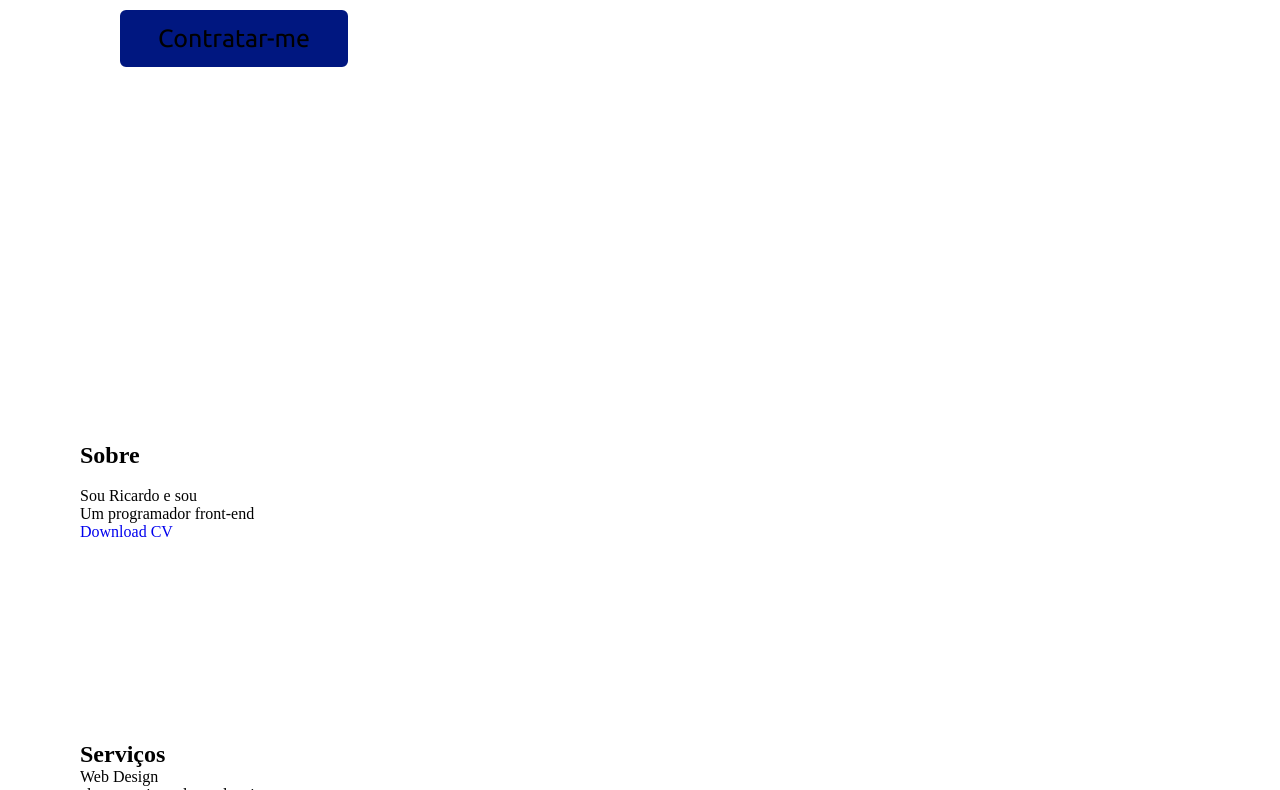
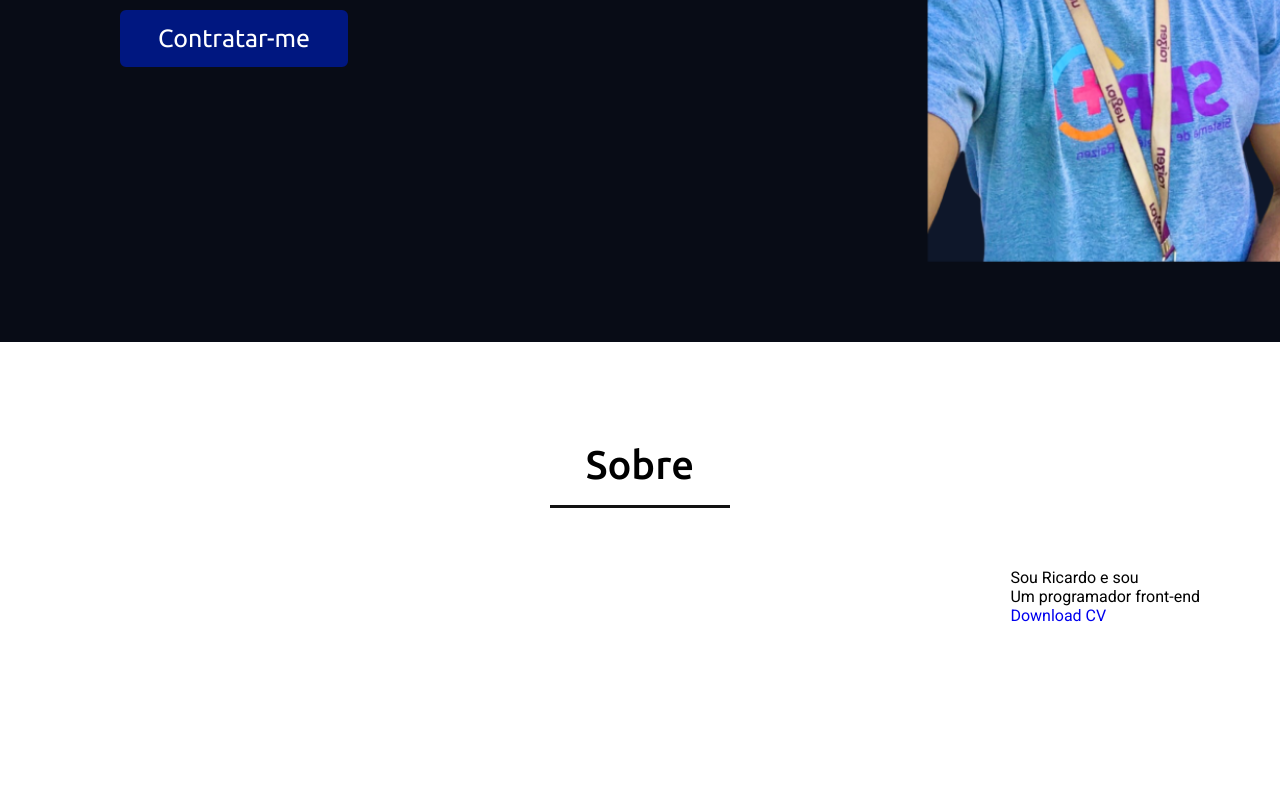
Before and after one commit to ricantony6/portf-folio, a plain HTML site: page index.html in a window 1280 px wide. Shown: the part 458-1248 px from the top of the page. Drawn offline with Linux system fonts and the light colour scheme.

Commit message:
add codigo similares

```diff
--- a/style.css
+++ b/style.css
@@ -40,7 +40,7 @@ html {
 }
 
 .navbar .logo a {
-    color: #000;
+    color: #fff;
     font-size: 35px;
     font-weight: 500;
 }
@@ -51,7 +51,7 @@ html {
 }
 
 .navbar.sticky .logo a span {
-    color: #000;
+    color: #fff;
 }
 
 .navbar .menu li {
@@ -60,7 +60,7 @@ html {
 }
 
 .navbar .menu li a {
-    color: #000;
+    color: #fff;
     font-size: 18px;
     font-weight: 500;
     margin-left: 25px;
@@ -72,7 +72,7 @@ html {
 }
 
 .navbar.sticky .menu li a:hover {
-    color: #000;
+    color: #fff;
 }
 
 /*  Home   inicio  */
@@ -82,7 +82,7 @@ html {
     background: url(image/banner.png) no-repeat;
     background-size: cover;
     height: 100vh;
-    color: #000;
+    color: #fff;
     min-height: 500px;
     font-family: 'Ubuntu', sans-serif;
 }
@@ -113,7 +113,7 @@ html {
 .home .home-content a {
     display: inline-block;
     background: #001780;
-    color: #000;
+    color: #fff;
     font-size: 25px;
     padding: 12px 36px;
     margin-top: 20px;
@@ -129,7 +129,7 @@ html {
 /*  Menu  Mobile  */
 
 .menu-btn {
-    color: #000;
+    color: #fff;
     font-size: 26px;
     cursor: pointer;
     display: none;
@@ -143,7 +143,7 @@ html {
     bottom: 30px;
     text-align: center;
     line-height: 50px;
-    color: #000;
+    color: #fff;
     background: #001780;
     border-radius: 6px;
     font-size: 30px;
@@ -166,3 +166,53 @@ html {
 section {
     padding: 100px 0;
 }
+section .title {
+    font-family: 'Ubuntu', sans-serif;
+    text-align: center;
+    font-size: 40px;
+    font-weight: 500;
+    margin-bottom: 60px;
+    padding-bottom: 20px;
+    position: relative;
+}
+
+section .title::before {
+    content: "";
+    position: absolute;
+    bottom: 0;
+    left: 50%;
+    width: 180px;
+    height: 3px;
+    background: #111;
+    transform: translateX(-50%);
+}
+
+section .title::after {
+    position: absolute;
+    bottom: -12px;
+    left: 50%;
+    font-size: 20px;
+    background: #fff;
+    color: #001780;
+    padding: 5px;
+    transform: translateX(-50%);
+}
+
+.about,
+.services,
+.skills,
+.teams,
+.contact,
+footer {
+    font-family: 'Roboto', sans-serif;
+}
+
+.about .about-content,
+.services .serv-content,
+.skills .skills-content,
+.contact .contact-content {
+    display: flex;
+    flex-wrap: wrap;
+    align-items: center;
+    justify-content: space-between;
+}
```
Also changed, not shown: image/banner.png (added).
